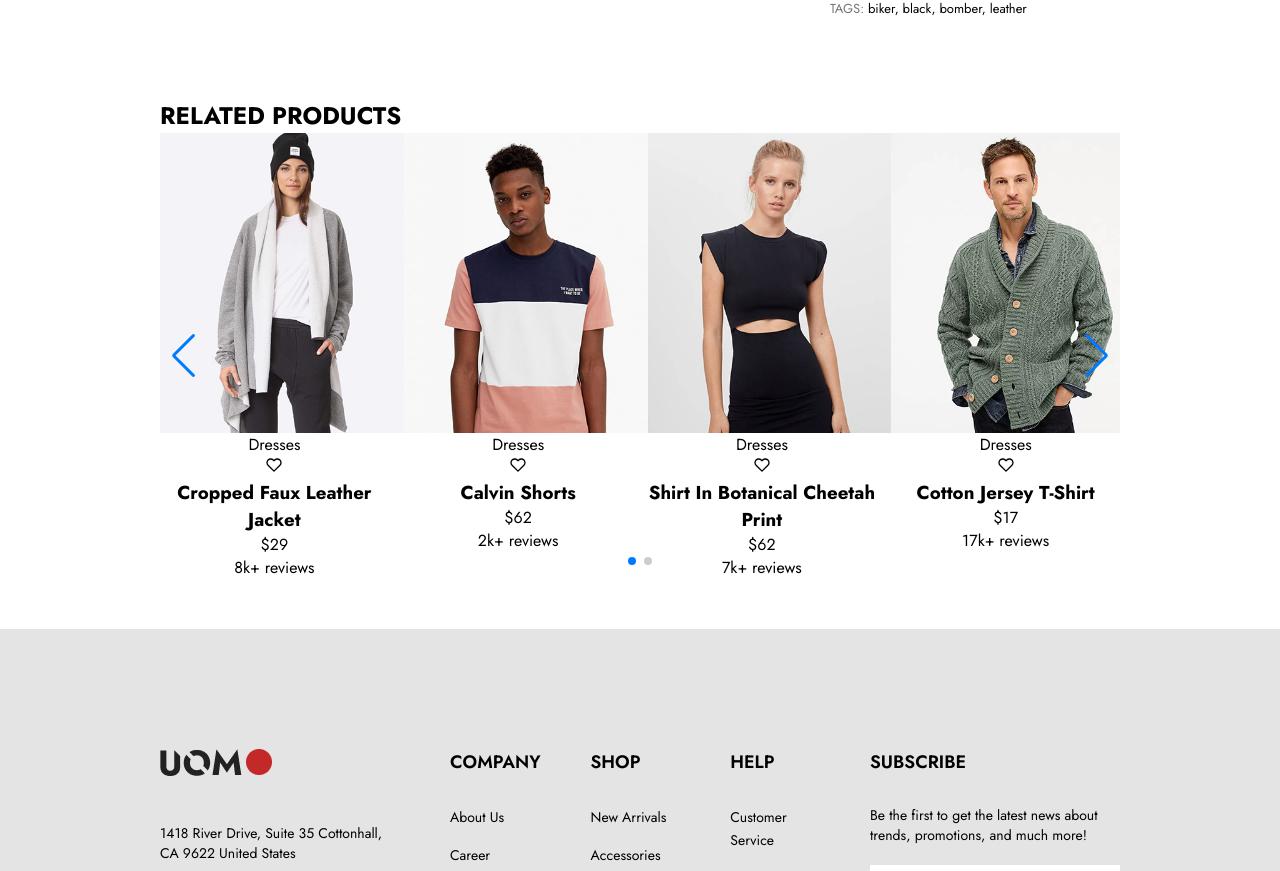
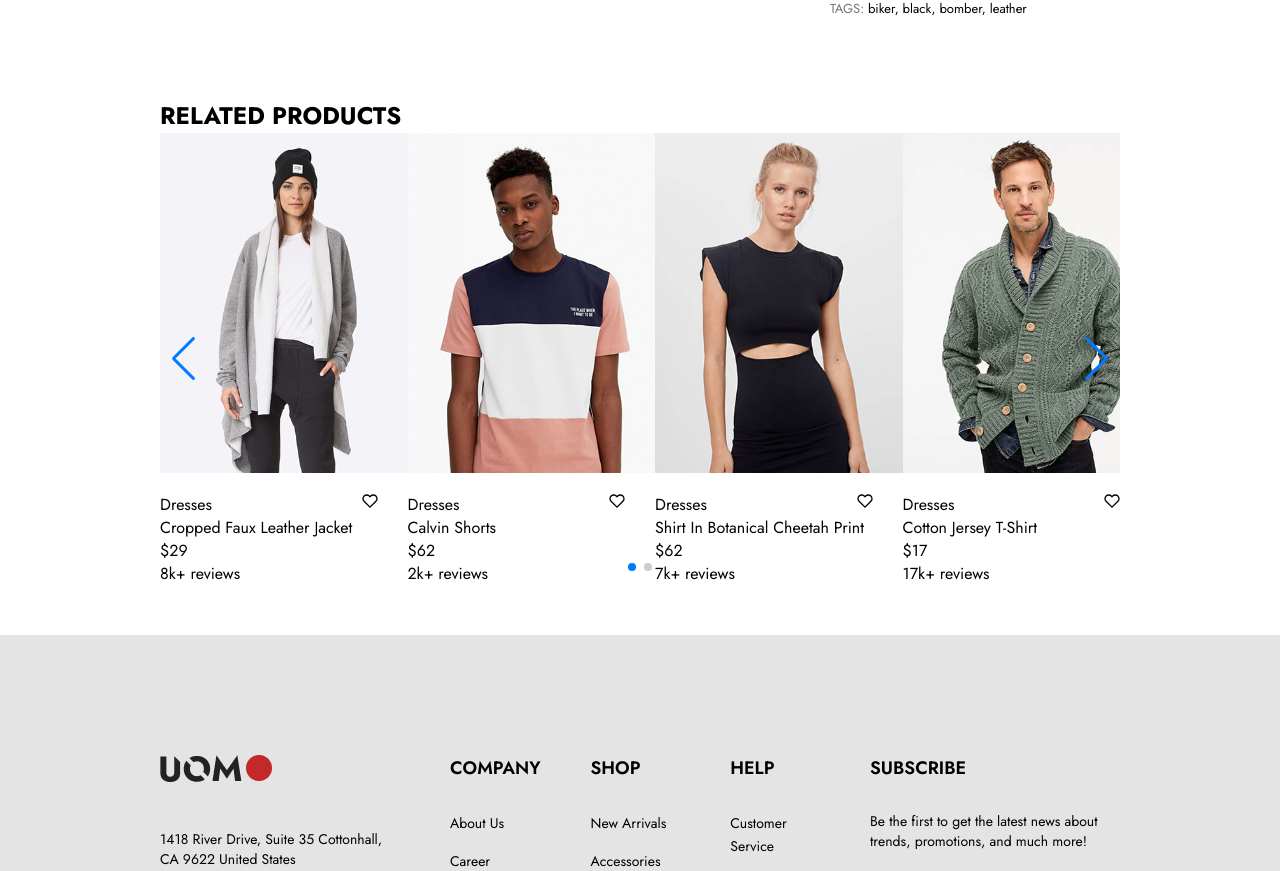
Before and after one commit to TopSecretStar/ecommerce-website, a React (Create React App) app: page /product in a window 1280 px wide. Shown: the part 773-1644 px from the top of the page. Built offline with nearby package versions, Linux system fonts and the light colour scheme.

Commit message:
"Adjusted RelatedProducts component styles and added wishlist functionality"

```diff
--- a/src/Components/Product/RelatedProducts/RelatedProducts.css
+++ b/src/Components/Product/RelatedProducts/RelatedProducts.css
@@ -3,14 +3,10 @@
   padding: 0px 160px;
 }
 
-.rpContainer {
-  /* border: 2px solid red; */
-}
-
 .rpImages {
   position: relative;
-  width: 250px;
-  height: 300px;
+  width: 255px;
+  height: 340px;
   overflow: hidden;
   -webkit-transition: all 0.2s cubic-bezier(0.99, 0.99, 0, 0.61);
   transition: 0.3s linear;
@@ -23,8 +19,8 @@
   top: 0;
   left: 0;
   overflow: hidden;
-  width: 250px;
-  height: 300px;
+  width: 100%;
+  height: 100%;
   object-fit: cover;
 }
 
@@ -52,7 +48,34 @@
 }
 
 .rpImages:hover h4 {
-  top: 250px;
+  top: 290px;
+}
+
+.relatedProductInfo {
+  display: flex;
+  flex-direction: column;
+  margin-top: 20px;
+}
+
+.rpCategoryWishlist {
+  display: flex;
+  justify-content: space-between;
+}
+
+.productNameInfo {
+  display: flex;
+  flex-direction: column;
+  align-items: flex-start;
+}
+
+.productNameInfo h6 {
+  font-size: 16px;
+  font-weight: 400;
+}
+
+.productNameInfo p {
+  font-size: 16px;
+  font-weight: 400;
 }
 
 @media screen and (max-width: 1210px) {
--- a/src/Components/Product/RelatedProducts/RelatedProducts.jsx
+++ b/src/Components/Product/RelatedProducts/RelatedProducts.jsx
@@ -15,6 +15,10 @@ import { FiHeart } from "react-icons/fi";
 const RelatedProducts = () => {
   const [wishList, setWishList] = useState(false);
 
+  const handleWishButton = () => {
+    setWishList(!wishList);
+  };
+
   return (
     <div>
       <div className="relatedProductSection">
@@ -25,14 +29,31 @@ const RelatedProducts = () => {
 
           <Swiper
             slidesPerView={4}
-            spaceBetween={15}
             slidesPerGroup={4}
+            spaceBetween={30}
             loop={true}
             pagination={{
               clickable: true,
             }}
             navigation={true}
             modules={[Pagination, Navigation]}
+            breakpoints={{
+              320: {
+                slidesPerView: 2,
+                slidesPerGroup: 2,
+                spaceBetween: 14,
+              },
+              768: {
+                slidesPerView: 3,
+                slidesPerGroup: 3,
+                spaceBetween: 24,
+              },
+              1024: {
+                slidesPerView: 4,
+                slidesPerGroup: 4,
+                spaceBetween: 30,
+              },
+            }}
           >
             {relatedProductData.map((product, index) => {
               return (
@@ -58,7 +79,7 @@ const RelatedProducts = () => {
                         <FiHeart />
                       </div>
                       <div className="productNameInfo">
-                        <h3>{product.productName}</h3>
+                        <h6>{product.productName}</h6>
                         <p>{product.productPrice}</p>
                         <span>{product.productReviews}</span>
                       </div>
```
